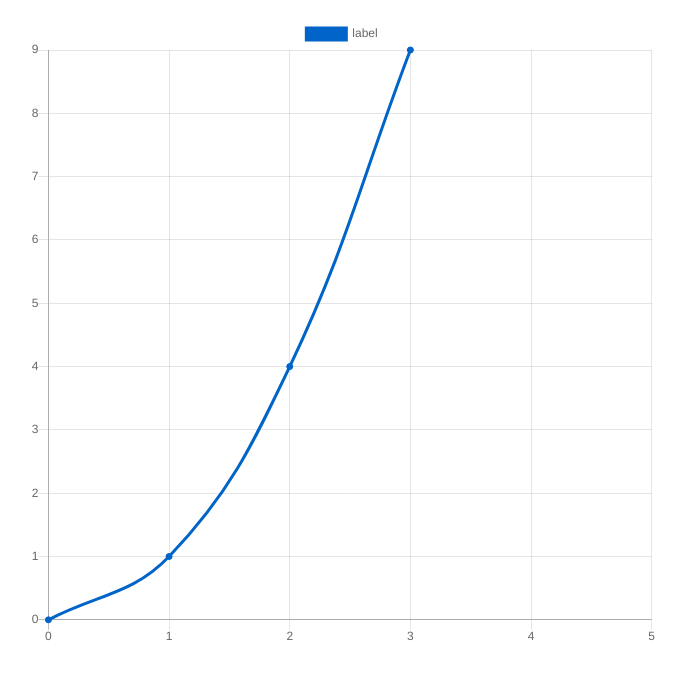
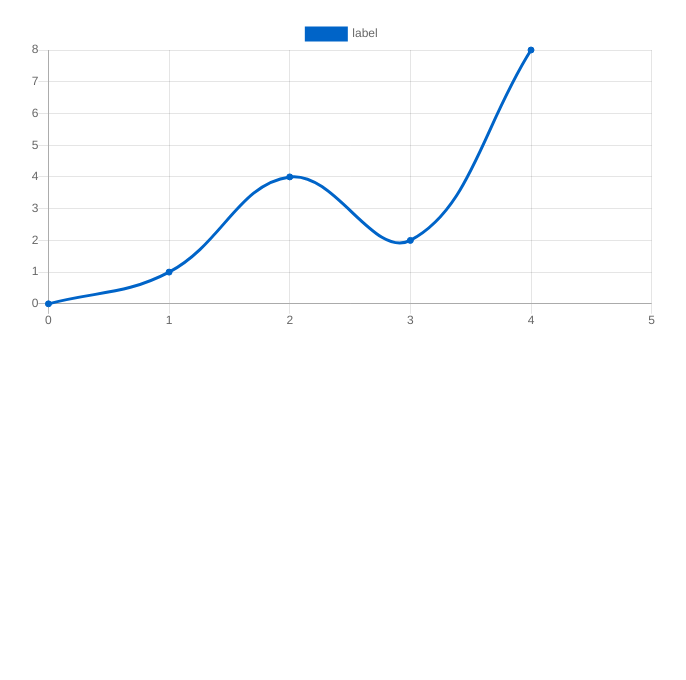
Before and after one commit to arman-ashrafian/chartjsplay, a plain HTML site: page index.html in a window 1280 px wide. Shown: the part 48-728 px from the top of the page, without its empty margins (298-984 px from the left). Drawn offline with nearby package versions, Linux system fonts and the light colour scheme.

Commit message:
change data

```diff
--- a/index.html
+++ b/index.html
@@ -18,7 +18,7 @@
 <body>
     <h1 style="text-align: center">Chart JS</h1>
     <div class="container">
-        <canvas id="chart" height="400" width="400"></canvas>
+        <canvas id="chart"></canvas>
     </div>
 </body>
 
--- a/main.js
+++ b/main.js
@@ -21,7 +21,10 @@ window.onload = () => {
                     y: 4
                 }, {
                     x: 3,
-                    y: 9
+                    y: 2
+                }, {
+                    x: 4,
+                    y: 8
                 }]
             }]
         },
```
